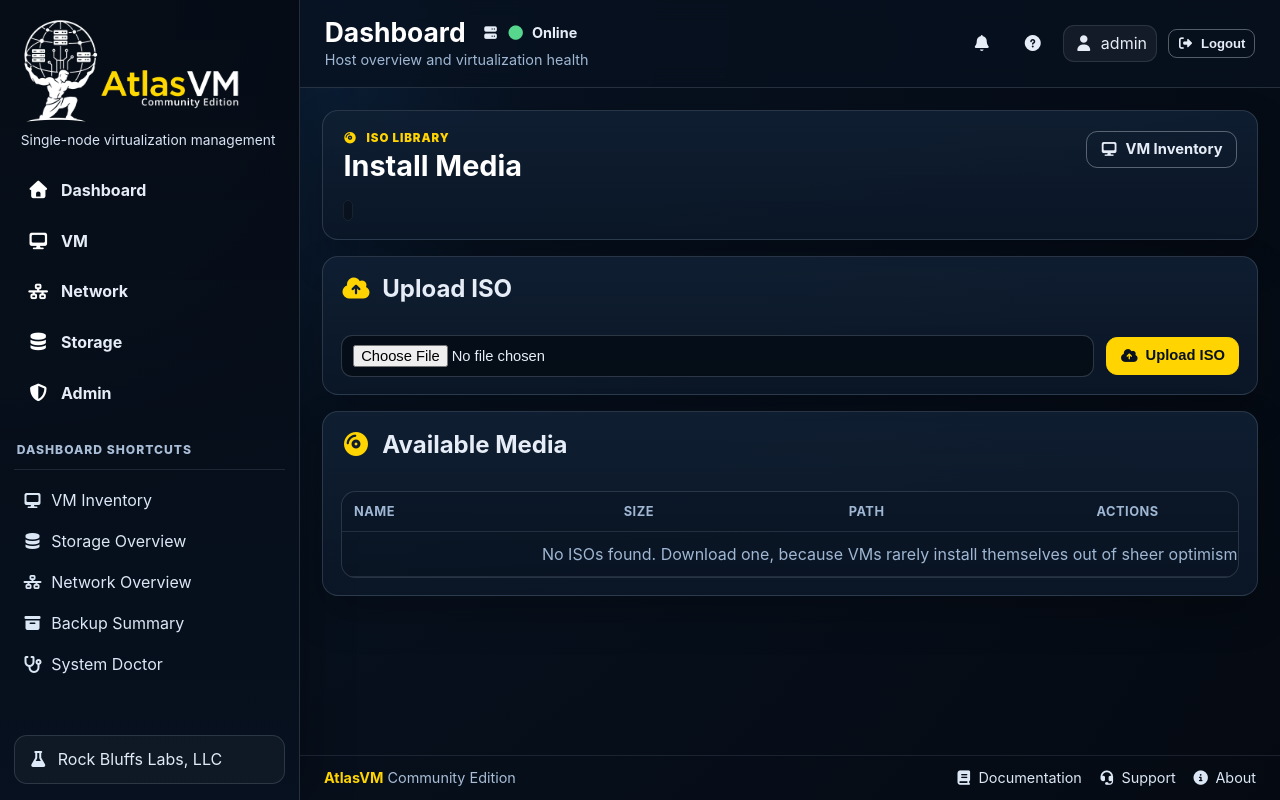
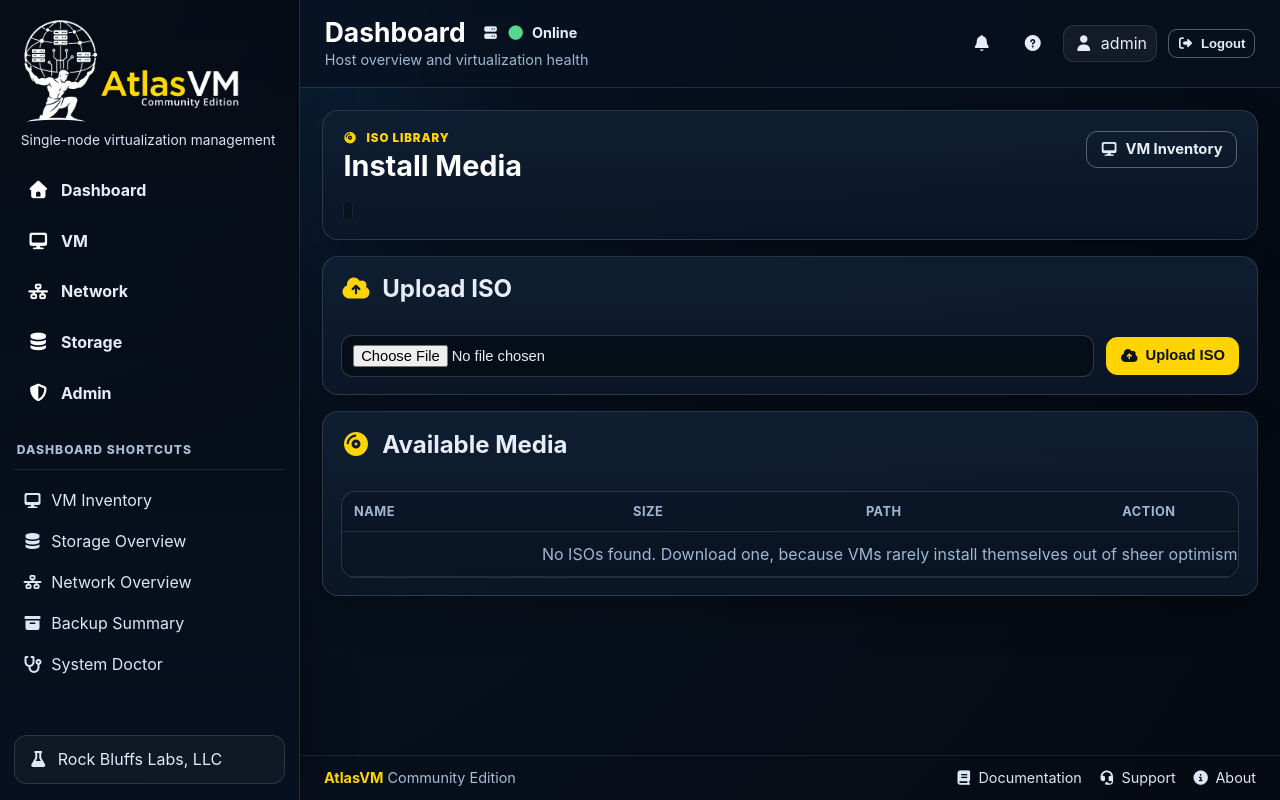
Before and after one commit to reolus/AtlasVM, a Python web app: template app/templates/isos.html in a window 1280 px wide. Run offline with Jinja, Linux system fonts and the light colour scheme; the template is opened without the code that fills it, so the values that code supplies are empty; some libraries are stand-ins or nearby versions.

Commit message:
Community Edition UI Update

```diff
--- a/app/templates/isos.html
+++ b/app/templates/isos.html
@@ -19,7 +19,7 @@
 
 <section class="panel atlas-panel vm-detail-card">
   <div class="section-title"><h2><i class="fa-solid fa-compact-disc"></i> Available Media</h2></div>
-  <div class="table-responsive atlas-table-wrap"><table class="table table-hover atlas-data-table"><thead><tr><th>Name</th><th>Size</th><th>Path</th><th>Actions</th></tr></thead><tbody>
+  <div class="table-responsive atlas-table-wrap"><table class="table table-hover atlas-data-table"><thead><tr><th>Name</th><th>Size</th><th>Path</th><th>Action</th></tr></thead><tbody>
     {% for iso in isos %}
       <tr><td><div class="atlas-name-cell"><i class="fa-solid fa-compact-disc text-warning"></i><div><strong>{{ iso.name }}</strong><small>ISO / IMG media</small></div></div></td><td>{{ iso.size_mb }} MB</td><td><code>{{ iso.path }}</code></td><td><form method="post" action="/isos/{{ iso.name }}/delete" onsubmit="return confirm('Delete ISO {{ iso.name }}?');"><button class="btn btn-danger btn-sm" type="submit"><i class="fa-solid fa-trash"></i></button></form></td></tr>
     {% else %}<tr><td colspan="4" class="empty-cell">No ISOs found. Download one, because VMs rarely install themselves out of sheer optimism.</td></tr>{% endfor %}
```
